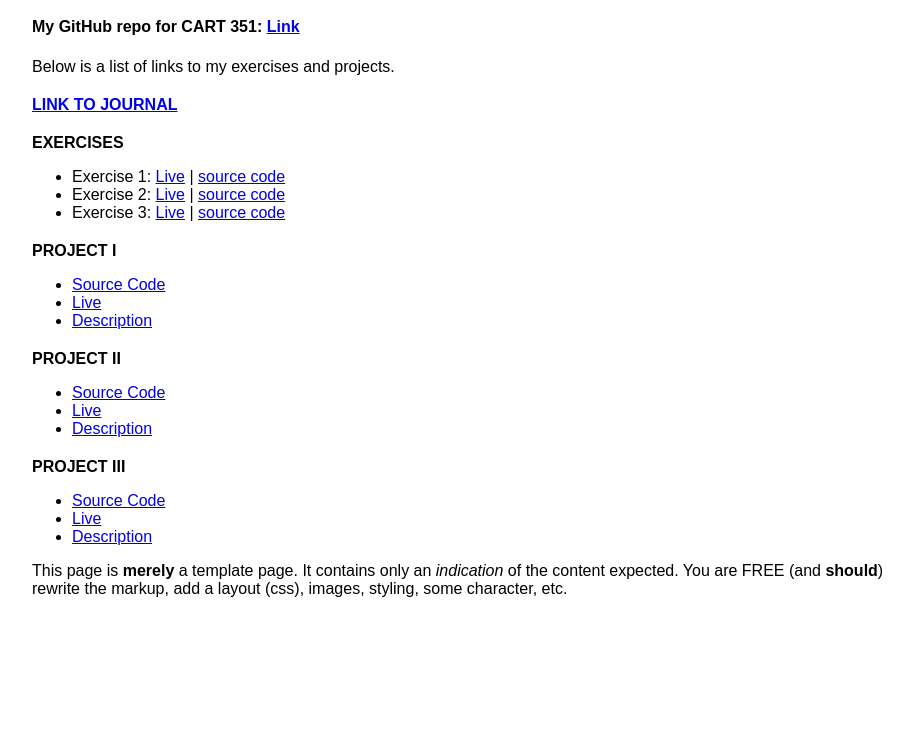
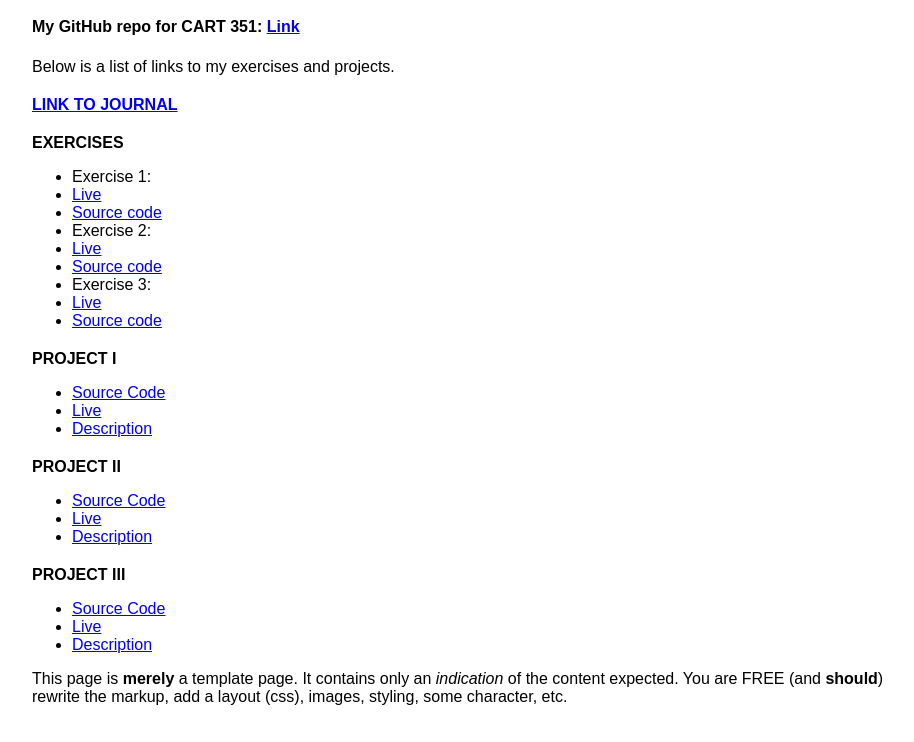
Before and after one commit to jammar132/cart351-website, a plain HTML site: page index.html in a window 1280 px wide. Shown: the part 152-894 px from the top of the page, without its empty margins (158-1072 px from the left). Before the commit the page ends 800 px from the top, so only its background shows below. Drawn offline with Linux system fonts and the light colour scheme.

Commit message:
Update index.html

```diff
--- a/index.html
+++ b/index.html
@@ -30,23 +30,20 @@
     <ul>
       <li>
         Exercise 1:
-        <a href="https://cart351-exercise-one.onrender.com" target="_blank">Live</a>
-        |
-        <a href="https://github.com/jammar132/CART351/tree/main/jana-ammar_exercise_one" target="_blank">source code</a>
+        <li><a href="https://cart351-exercise-one.onrender.com" target="_blank">Live</a></li>
+        <li><a href="https://github.com/jammar132/CART351/tree/main/jana-ammar_exercise_one" target="_blank">Source code</a></li>
       </li>
 
       <li>
         Exercise 2:
-        <a href="https://cart351-exercise-two.onrender.com" target="_blank">Live</a>
-        |
-        <a href="https://github.com/jammar132/CART351/tree/main/jana-ammar_exercise_two" target="_blank">source code</a>
+        <li><a href="https://cart351-exercise-two.onrender.com" target="_blank">Live</a></li>
+        <li><a href="https://github.com/jammar132/CART351/tree/main/jana-ammar_exercise_two" target="_blank">Source code</a></li>
       </li>
 
       <li>
         Exercise 3:
-        <a href="https://cart351-exercise-three.onrender.com" target="_blank">Live</a>
-        |
-        <a href="https://github.com/jammar132/CART351/tree/main/jana-ammar_exercise_three" target="_blank">source code</a>
+        <li><a href="https://cart351-exercise-three.onrender.com" target="_blank">Live</a></li>
+        <li><a href="https://github.com/jammar132/CART351/tree/main/jana-ammar_exercise_three" target="_blank">Source code</a></li>
       </li>
     </ul>
 
```
